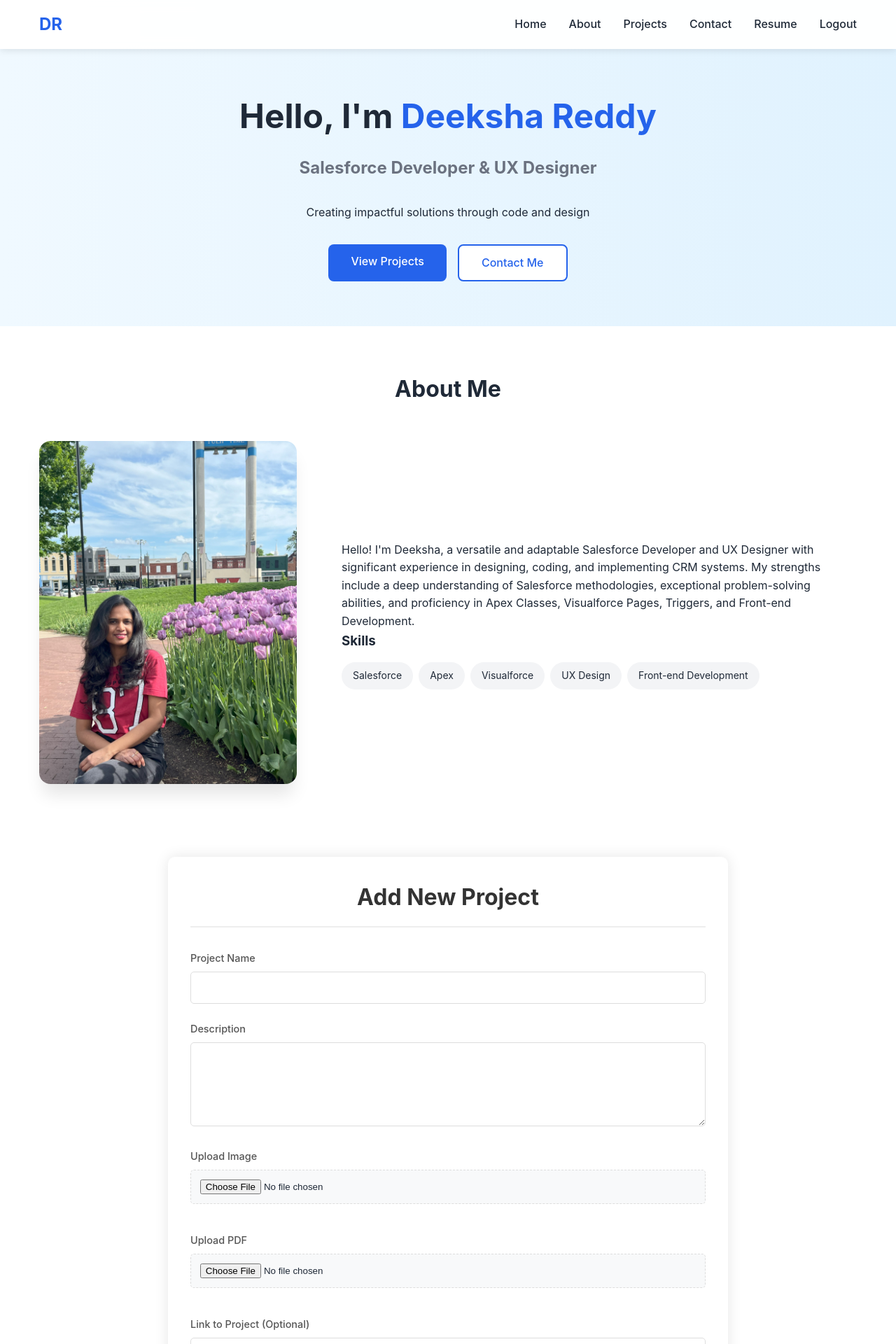
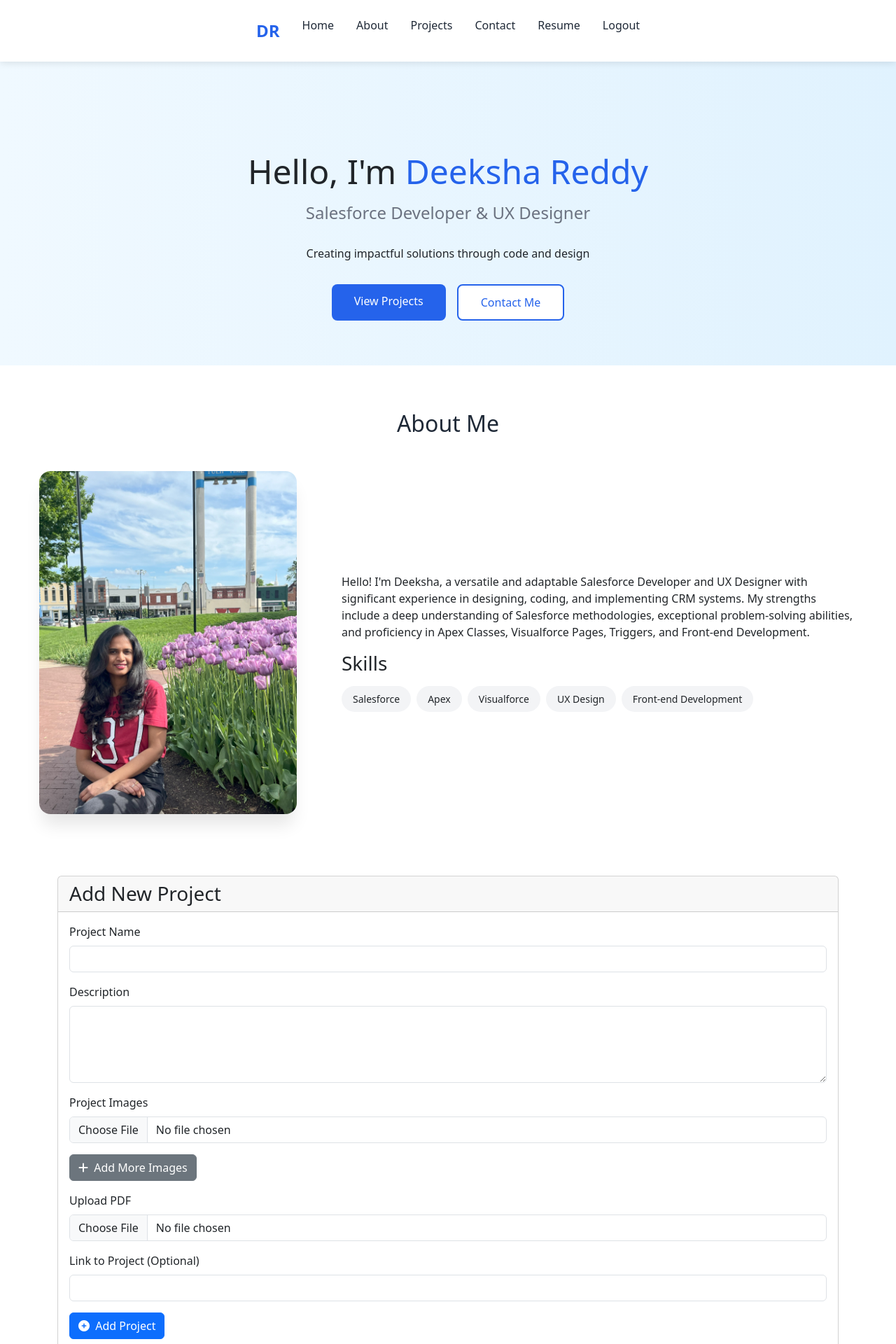
Before and after one commit to ChHarding/PortfolioWebsite_HCI584, a Flask app: page / in a window 1280 px wide. Shown: the top 1920 px of the page at 70% size. Run offline with Flask 3, Linux system fonts and the light colour scheme; the visitor is signed in with stand-in values (Sample User, id 1); data comes from the database, SQL or seed files in the repository.

Commit message:
1. Used bootstrap for adding multiple images for the admin user while addind project details. 2. Changed the upload folder to be inside the static directory: static/project_files/ 3. Updated image paths to use the static folder 4. Added file extension validation Added a serve_static route to handle static files 5. Updated the image URLs in the template to use url_for with static

```diff
--- a/main.py
+++ b/main.py
@@ -1,4 +1,4 @@
-from flask import Flask, render_template, send_from_directory,  redirect, url_for, request, session, flash
+from flask import Flask, render_template, send_from_directory, redirect, url_for, request, session, flash
 from flask_sqlalchemy import SQLAlchemy
 from functools import wraps
 from werkzeug.utils import secure_filename
@@ -6,55 +6,28 @@
 import shutil
 
 app = Flask(__name__)
-
 app.secret_key = '1234'
 
+# Admin credentials
 ADMIN_USERNAME = 'admin'
 ADMIN_PASSWORD = '1234'
 
-app.config['UPLOAD_FOLDER'] = os.path.join(app.root_path, 'projects')
-
-@app.route('/login', methods=['GET', 'POST'])
-def login():
-    if request.method == 'POST':
-        username = request.form['username']
-        password = request.form['password']
-
-        #user = User.query.filter_by(username=username, password=password).first()
-
-        if username == 'admin' and password == '1234':
-            session['user_id'] = username
-            session['is_admin'] = True
-            flash('Login successful!', 'success')
-            return redirect(url_for('home'))
-        else:
-            flash('Invalid credentials', 'error')
-
-    return render_template('login.html')  # Render login form
-
-@app.route('/logout')
-def logout():
-    # Clear all session data
-    session.clear()
-    flash('You have been logged out successfully.')
-    return redirect(url_for('home'))
-
-
+# Configure upload folder and database
+BASE_DIR = os.path.abspath(os.path.dirname(__file__))
+app.config['UPLOAD_FOLDER'] = os.path.join(BASE_DIR, 'static', 'project_files')
 app.config['SQLALCHEMY_DATABASE_URI'] = 'sqlite:///projects.db'
 app.config['SQLALCHEMY_TRACK_MODIFICATIONS'] = False
+app.config['MAX_CONTENT_LENGTH'] = 16 * 1024 * 1024  # 16MB max file size
+
+# Ensure upload folder exists
+os.makedirs(app.config['UPLOAD_FOLDER'], exist_ok=True)
+
+# Allowed file extensions
+ALLOWED_EXTENSIONS = {'png', 'jpg', 'jpeg', 'gif', 'pdf'}
+
 db = SQLAlchemy(app)
 
-@app.route('/project_files/<path:filename>')
-def project_files(filename):
-    return send_from_directory(os.path.join(app.root_path, 'projects'), filename)
-
-class User(db.Model):
-    id = db.Column(db.Integer, primary_key=True)
-    username = db.Column(db.String(80), unique=True, nullable=False)
-    password = db.Column(db.String(120), nullable=False)
-    is_admin = db.Column(db.Boolean, default=False)
-
-# Define Project model
+# Models
 class Project(db.Model):
     id = db.Column(db.Integer, primary_key=True)
     name = db.Column(db.String(100), nullable=False)
@@ -62,155 +35,130 @@
     image = db.Column(db.String(200))
     pdf = db.Column(db.String(100))
     link = db.Column(db.String(200))
+    images = db.relationship('ProjectImage', backref='project', lazy=True, cascade="all, delete-orphan")
 
-    def __repr__(self):
-        return f'<Project {self.name}>'
+class ProjectImage(db.Model):
+    id = db.Column(db.Integer, primary_key=True)
+    filename = db.Column(db.String(200), nullable=False)
+    project_id = db.Column(db.Integer, db.ForeignKey('project.id'), nullable=False)
 
-
-@app.route('/')
-def home():
-    project_dir = os.path.join(app.root_path, 'projects')
-
-    # Check if the 'projects' directory exists
-    if os.path.exists(project_dir):
-        # Loop through each subfolder in the projects directory
-        for project_folder in os.listdir(project_dir):
-            folder_path = os.path.join(project_dir, project_folder)
-
-            if os.path.isdir(folder_path):
-                # Read project files (e.g., description.txt, image, pdf, link)
-                description_path = os.path.join(folder_path, 'description.txt')
-                image_filename = 'project_image.jpg'
-                pdf_filename = 'project_document.pdf'
-                link_path = os.path.join(folder_path, 'link.txt')
-
-                # Check if the project is already in the database
-                existing_project = Project.query.filter_by(name=project_folder).first()
-
-                if not existing_project:
-                    # Extract description
-                    if os.path.exists(description_path):
-                        with open(description_path, 'r') as f:
-                            description = f.read()
-                    else:
-                        description = 'No description available.'
-
-                    # Extract link
-                    if os.path.exists(link_path):
-                        with open(link_path, 'r') as f:
-                            link = f.read()
-                    else:
-                        link = None
-
-                    # Check for image and PDF existence
-                    image_path = f'project_files/{project_folder}/{image_filename}' if os.path.exists(os.path.join(folder_path, image_filename)) else None
-                    pdf_path = f'project_files/{project_folder}/{pdf_filename}' if os.path.exists(os.path.join(folder_path, pdf_filename)) else None
-
-
-                    # Add project to database
-                    new_project = Project(
-                        description=description,
-                        link=link,
-                        pdf=pdf_path,
-                        image=image_path,
-                        name=project_folder
-                    )
-                    db.session.add(new_project)
-                    db.session.commit()
-
-    # Fetch all projects from the database to display
-    projects = Project.query.all()
-
-    is_admin = session.get('is_admin', False)
-
-    return render_template('index.html', projects=projects)
-
-@app.route('/resume')
-def resume():
-    return render_template('resume.html', title='Resume')
+def allowed_file(filename):
+    return '.' in filename and filename.rsplit('.', 1)[1].lower() in ALLOWED_EXTENSIONS
 
 def admin_required(f):
     @wraps(f)
     def decorated_function(*args, **kwargs):
-        if 'user_id' not in session or not session.get('is_admin', False):
-            flash('You do not have permission to access this page.', 'error')
-            return redirect(url_for('home'))
+        if not session.get('is_admin'):
+            flash('You must be an admin to access this page.', 'error')
+            return redirect(url_for('login'))
         return f(*args, **kwargs)
     return decorated_function
 
-@app.route('/delete_project', methods=['POST'])
-def delete_project():
+@app.route('/')
+def home():
+    projects = Project.query.all()
+    return render_template('index.html', projects=projects)
 
-    project_id = request.form.get('project_id')
-    project = Project.query.get(project_id)
-    project_folder = os.path.join(app.config['UPLOAD_FOLDER'], project.name)
+@app.route('/login', methods=['GET', 'POST'])
+def login():
+    if request.method == 'POST':
+        if request.form['username'] == ADMIN_USERNAME and request.form['password'] == ADMIN_PASSWORD:
+            session['is_admin'] = True
+            flash('Login successful!', 'success')
+            return redirect(url_for('home'))
+        flash('Invalid credentials', 'error')
+    return render_template('login.html')
 
-    if project:
-        # Delete the project from the database
-        db.session.delete(project)
+@app.route('/logout')
+def logout():
+    session.clear()
+    flash('You have been logged out successfully.')
+    return redirect(url_for('home'))
+
+@app.route('/add_project', methods=['POST'])
+@admin_required
+def add_project():
+    try:
+        project_name = secure_filename(request.form['project_name'])
+        description = request.form['description']
+        link = request.form.get('link', '')
+
+        # Create project folder
+        project_folder = os.path.join(app.config['UPLOAD_FOLDER'], project_name)
+        os.makedirs(project_folder, exist_ok=True)
+
+        # Create new project
+        new_project = Project(
+            name=project_name,
+            description=description,
+            link=link
+        )
+        db.session.add(new_project)
+        db.session.flush()
+
+        # Handle images
+        images = request.files.getlist('images')
+        for i, image in enumerate(images):
+            if image and image.filename and allowed_file(image.filename):
+                filename = secure_filename(image.filename)
+                image_path = os.path.join(project_folder, filename)
+                image.save(image_path)
+
+                relative_path = f'project_files/{project_name}/{filename}'
+
+                if i == 0:  # Set first image as main project image
+                    new_project.image = relative_path
+
+                new_image = ProjectImage(
+                    filename=relative_path,
+                    project_id=new_project.id
+                )
+                db.session.add(new_image)
+
+        # Handle PDF
+        pdf_file = request.files.get('pdf')
+        if pdf_file and pdf_file.filename and allowed_file(pdf_file.filename):
+            pdf_filename = secure_filename(pdf_file.filename)
+            pdf_path = os.path.join(project_folder, pdf_filename)
+            pdf_file.save(pdf_path)
+            new_project.pdf = f'project_files/{project_name}/{pdf_filename}'
+
         db.session.commit()
-        #shutil.rmtree(project_folder)
-        print(f"1. Project '{project.name}' has been deleted successfully.", "success")
-        print(f"Trying to delete folder: {project_folder}")
-        if os.path.exists(project_folder):
-            try:
-                print(f"2. Folder {project_folder} exists. Attempting to delete it from root.")
-                # Remove the project folder and all its contents
-                shutil.rmtree(project_folder)
-                flash(f'Project "{project_id}" has been deleted successfully.')
-                print(f"Successfully deleted folder: {project_folder}")
-            except Exception as e:
-                print(f"Error deleting project: {str(e)}")
-                flash(f'Error deleting project: {str(e)}')
-        else:
-            flash(f'Project "{project_id}" does not exist.')
-    else:
-        print("Project not found.", "error")
-
+        flash(f'Project "{project_name}" added successfully.', 'success')
+    except Exception as e:
+        db.session.rollback()
+        flash(f'Error adding project: {str(e)}', 'error')
 
     return redirect(url_for('home'))
 
-@app.route('/add_project', methods=['POST'])
-def add_project():
-    if not session.get('is_admin'):
-        flash('You do not have permission to add projects.')
-        return redirect(url_for('home'))
+@app.route('/delete_project', methods=['POST'])
+@admin_required
+def delete_project():
+    try:
+        project_id = request.form.get('project_id')
+        project = Project.query.get_or_404(project_id)
 
-    project_name = request.form['project_name']
-    description = request.form['description']
-    link = request.form.get('link', '')
+        # Delete project folder
+        project_folder = os.path.join(app.config['UPLOAD_FOLDER'], secure_filename(project.name))
+        if os.path.exists(project_folder):
+            shutil.rmtree(project_folder)
 
-    # Create the project directory
-    project_folder = os.path.join(app.config['UPLOAD_FOLDER'], secure_filename(project_name))
-    if not os.path.exists(project_folder):
-        os.makedirs(project_folder)
+        # Delete database record
+        db.session.delete(project)
+        db.session.commit()
 
-    # Save the description
-    with open(os.path.join(project_folder, 'description.txt'), 'w') as f:
-        f.write(description)
+        flash(f'Project "{project.name}" deleted successfully.', 'success')
+    except Exception as e:
+        db.session.rollback()
+        flash(f'Error deleting project: {str(e)}', 'error')
 
-    # Save the optional link
-    if link:
-        with open(os.path.join(project_folder, 'link.txt'), 'w') as f:
-            f.write(link)
-
-    # Save the image file if uploaded
-    image_file = request.files.get('image')
-    if image_file:
-        image_filename = secure_filename(image_file.filename)
-        image_file.save(os.path.join(project_folder, image_filename))
-
-    # Save the PDF file if uploaded
-    pdf_file = request.files.get('pdf')
-    if pdf_file:
-        pdf_filename = secure_filename(pdf_file.filename)
-        pdf_file.save(os.path.join(project_folder, pdf_filename))
-
-    flash(f'Project "{project_name}" has been added successfully.')
     return redirect(url_for('home'))
 
+@app.route('/static/<path:filename>')
+def serve_static(filename):
+    return send_from_directory(os.path.join(BASE_DIR, 'static'), filename)
 
 if __name__ == '__main__':
     with app.app_context():
-        db.create_all()  # Create tables if they don't exist
+        db.create_all()
     app.run(debug=True)
--- a/projects/Project_1_-_Data_Platform/description.txt
+++ /dev/null
@@ -1 +0,0 @@
-this is testing
--- a/projects/Project_1_-_Data_Platform/link.txt
+++ /dev/null
@@ -1 +0,0 @@
-https://www.figma.com/proto/lakteoT6gV5516V8q7Q3hN/DataPlatform?page-id=0%3A1&node-id=1-4421&node-type=canvas&viewport=569%2C670%2C0.08&t=txs4EG7j5giq2t7V-9&scaling=scale-down&content-scaling=fixed&starting-point-node-id=1%3A4421&show-proto-sidebar=1
--- a/templates/index.html
+++ b/templates/index.html
@@ -6,6 +6,8 @@
     <title>Deeksha Reddy | Portfolio</title>
     <link rel="stylesheet" href="{{ url_for('static', filename='style.css') }}">
     <link rel="stylesheet" href="https://cdnjs.cloudflare.com/ajax/libs/font-awesome/6.0.0/css/all.min.css">
+    <link href="https://cdn.jsdelivr.net/npm/bootstrap@5.3.0/dist/css/bootstrap.min.css" rel="stylesheet">
+
 </head>
 <body>
     <!-- Navigation Bar -->
@@ -73,43 +75,84 @@
 
     <!-- Admin Section (if logged in) -->
     {% if session.get('is_admin') %}
-    <div class="form-container">
-        <h1>Add New Project</h1>
-
+    <div class="container mt-4">
+        <div class="card">
+            <div class="card-header">
+                <h3 class="mb-0">Add New Project</h3>
+            </div>
+            <div class="card-body">
                 <form action="{{ url_for('add_project') }}" method="POST" enctype="multipart/form-data">
-            <div class="form-group">
-                <label for="project_name">Project Name</label>
-                <input type="text" id="project_name" name="project_name" required>
+                    <div class="mb-3">
+                        <label for="project_name" class="form-label">Project Name</label>
+                        <input type="text" class="form-control" id="project_name" name="project_name" required>
                     </div>
 
-            <div class="form-group">
-                <label for="description">Description</label>
-                <textarea id="description" name="description" rows="4" required></textarea>
+                    <div class="mb-3">
+                        <label for="description" class="form-label">Description</label>
+                        <textarea class="form-control" id="description" name="description" rows="4" required></textarea>
                     </div>
 
-            <div class="form-group">
-                <div class="file-upload">
-                    <label for="image">Upload Image</label>
-                    <input type="file" id="image" name="image" accept="image/*">
+                    <div class="mb-3">
+                        <label class="form-label">Project Images</label>
+                        <div id="image-container">
+                            <div class="input-group mb-3">
+                                <input type="file" class="form-control" name="images" accept="image/*">
                             </div>
                         </div>
+                        <button type="button" class="btn btn-secondary" id="add-image">
+                            <i class="fas fa-plus me-1"></i> Add More Images
+                        </button>
+                    </div>
 
-            <div class="form-group">
-                <div class="file-upload">
-                    <label for="pdf">Upload PDF</label>
-                    <input type="file" id="pdf" name="pdf" accept="application/pdf">
+                    <div class="mb-3">
+                        <label for="pdf" class="form-label">Upload PDF</label>
+                        <input type="file" class="form-control" id="pdf" name="pdf" accept="application/pdf">
+                    </div>
+
+                    <div class="mb-3">
+                        <label for="link" class="form-label">Link to Project (Optional)</label>
+                        <input type="text" class="form-control" id="link" name="link">
+                    </div>
+
+                    <button type="submit" class="btn btn-primary">
+                        <i class="fas fa-plus-circle me-1"></i> Add Project
+                    </button>
+                </form>
             </div>
         </div>
-
-            <div class="form-group">
-                <label for="link">Link to Project (Optional)</label>
-                <input type="text" id="link" name="link">
-            </div>
-
-            <button type="submit" class="submit-btn">Add Project</button>
-        </form>
     </div>
     {% endif %}
+
+    <!-- Bootstrap JS and dependencies -->
+    <script src="https://cdn.jsdelivr.net/npm/bootstrap@5.3.0/dist/js/bootstrap.bundle.min.js"></script>
+
+    <!-- Custom JavaScript for dynamic image fields -->
+    <script>
+        document.addEventListener('DOMContentLoaded', function() {
+            const addImageBtn = document.getElementById('add-image');
+            const imageContainer = document.getElementById('image-container');
+            let imageCount = 1;
+
+            addImageBtn.addEventListener('click', function() {
+                const newImageGroup = document.createElement('div');
+                newImageGroup.className = 'input-group mb-3';
+
+                newImageGroup.innerHTML = `
+                    <input type="file" class="form-control" name="images" accept="image/*">
+                    <button class="btn btn-outline-danger remove-image" type="button">
+                        <i class="fas fa-times"></i>
+                    </button>
+                `;
+
+                imageContainer.appendChild(newImageGroup);
+
+                // Add event listener to remove button
+                newImageGroup.querySelector('.remove-image').addEventListener('click', function() {
+                    newImageGroup.remove();
+                });
+            });
+        });
+    </script>
 
     <!-- Projects Section -->
     <section id="projects" class="projects">
@@ -121,7 +164,7 @@
                     {% if project.image %}
                     <div class="project-image">
                         <a href="{{project.link}}" target="_blank">
-                            <img src="{{ url_for('project_files', filename=project.image.split('project_files/')[1]) }}" alt="{{ project.name }}">
+                            <img src="{{ url_for('static', filename=project.image) }}" alt="{{ project.name }}">
                         </a>
                     </div>
                     {% endif %}
@@ -130,7 +173,7 @@
                         <p>{{ project.description }}</p>
                         <div class="project-links">
                             {% if project.pdf %}
-                            <a href="{{ url_for('project_files', filename=project.pdf.split('project_files/')[1]) }}" class="project-link" target="_blank">
+                            <a href="{{ url_for('static', filename=project.pdf) }}" class="project-link" target="_blank">
                                 <i class="fas fa-file-pdf"></i> View PDF
                             </a>
                             {% endif %}
```
Also changed, not shown: static/style.css (+87 -6 lines), projects/Project_1_-_Data_Platform/Project_image.jpg (deleted), static/project_files/2/Home_-_main_-_high.png (added), static/project_files/3/Target_Audience.png (added), static/project_files/sketch/WhatsApp_Image_2024-11-11_at_9.21.13_AM.jpeg (added), static/projects/Project_1_-_Data_Platform/iPhone_16_Pro.png (added), 1 other file. Lines whose indentation alone changed are shown as unchanged.
